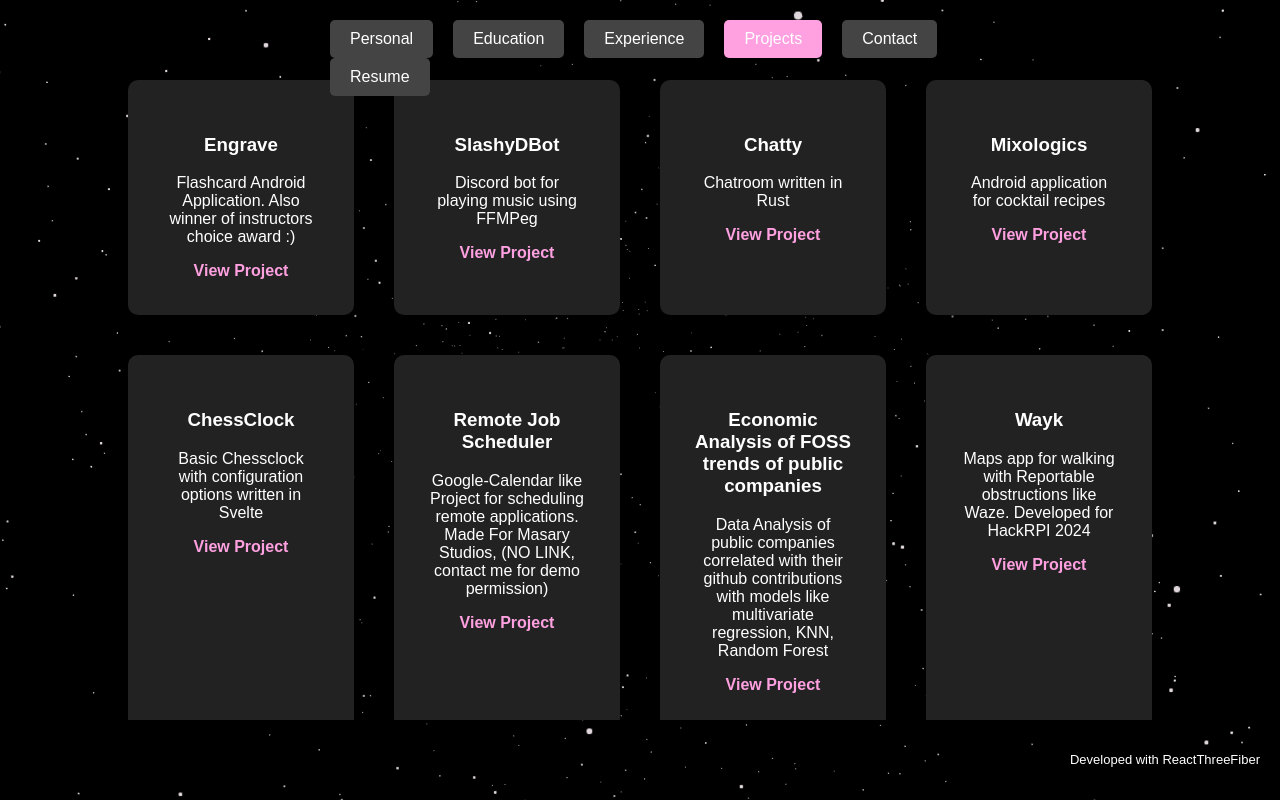
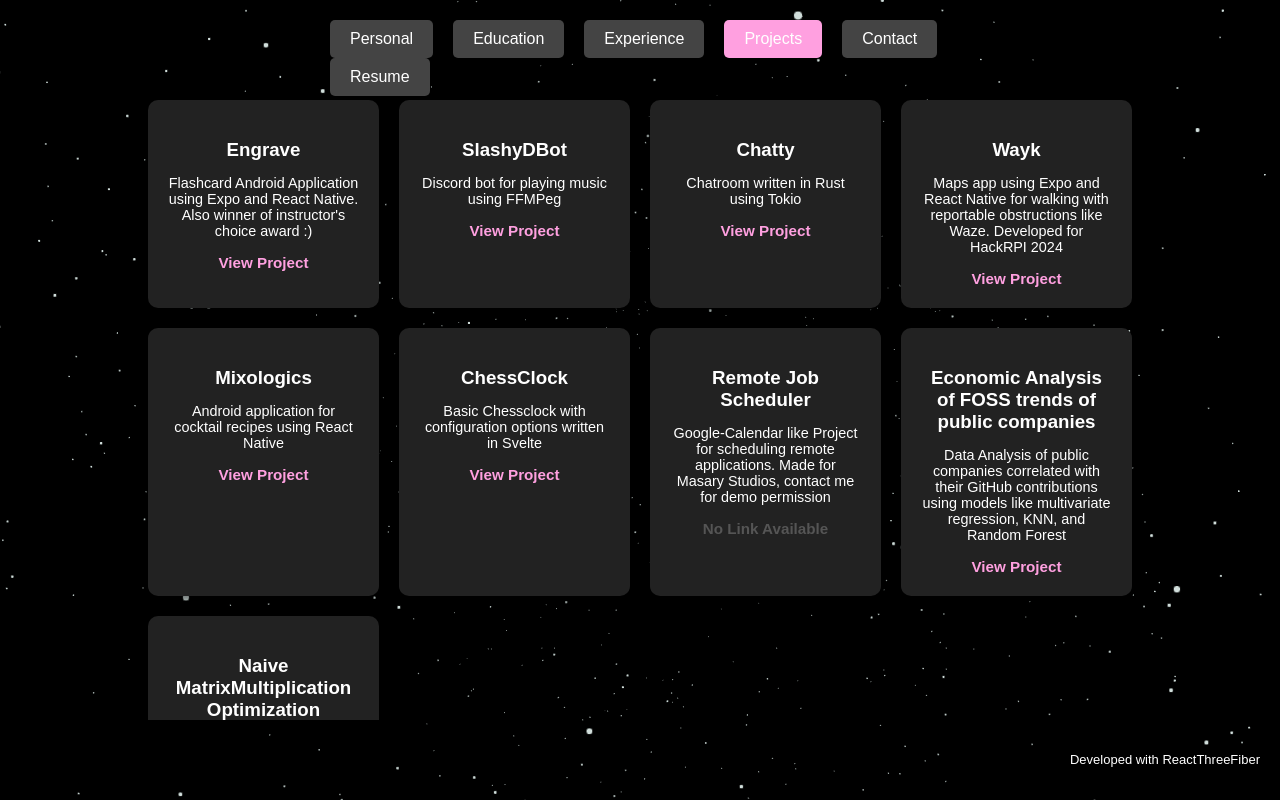
Before and after one commit to shashwot2/personalwebsite, a React (Vite) app: page / in a window 1280 px wide. Both pictures are taken after a click on the button "Projects". Built offline with nearby package versions, Linux system fonts and the light colour scheme; a web font is replaced by a local one.

Commit message:
Add more Projects

```diff
--- a/src/App.tsx
+++ b/src/App.tsx
@@ -20,9 +20,10 @@ export default function App() {
     Projects: '',
     Education: '',
     Contact: '',
-    Resume: 'View my professional resume.',
+    Resume: 'Download my professional resume below.',
   }
-const handleSectionChange = (section) => {
+
+  const handleSectionChange = (section) => {
     if (section === currentSection) return // Skipping if the section is the same
     setFastForward(true)
     setIsTransitioning(true)
@@ -72,14 +73,34 @@ const handleSectionChange = (section) => {
           transition: 'opacity 1s ease-in-out',
         }}
       >
-        {visibleText === 'Personal' &&  <Personal />}
+        {visibleText === 'Personal' && <Personal />}
         {visibleText === 'Experience' && <Experience />}
         {visibleText === 'Projects' && <Projects />}
         {visibleText === 'Education' && <Education />}
         {visibleText === 'Contact' && <Contact />}
-        {visibleText !== 'Projects' && visibleText !== 'Contact' && (
+        {visibleText === 'Resume' && (
           <>
-            <p style={{ fontSize: '1.5rem', margin: '10px 0', padding: 0 }}>{sectionText[visibleText]}</p>
+            <p style={{ fontSize: '1.5rem', margin: '10px 0', padding: 0 }}>{sectionText.Resume}</p>
+            <a
+              href="./src/assets/resume.pdf"
+              download="Shashwot_KC_Resume.pdf"
+              style={{
+                display: 'inline-block',
+                marginTop: '20px',
+                padding: '10px 20px',
+                fontSize: '16px',
+                background: 'grey',
+                color: 'white',
+                textDecoration: 'none',
+                borderRadius: '5px',
+                fontWeight: 'bold',
+                transition: 'background 0.3s',
+              }}
+              onMouseOver={(e) => (e.target.style.background = '#38a6d4')}
+              onMouseOut={(e) => (e.target.style.background = 'grey')}
+            >
+              Resume
+            </a>
           </>
         )}
       </div>
@@ -120,7 +141,7 @@ function Stars({ fastForward, currentSection }) {
       <Points ref={ref} positions={sphere} stride={3} frustumCulled={false}>
         <PointMaterial
           transparent
-          color={'#ffa0e0'}
+          color={sectionColors[currentSection]}
           size={0.005}
           sizeAttenuation={true}
           depthWrite={false}
--- a/src/components/contact.tsx
+++ b/src/components/contact.tsx
@@ -11,13 +11,13 @@ export default function Contact() {
         </li>
         <li>
           <strong>LinkedIn:</strong>{' '}
-          <a href="https://linkedin.com" target="_blank" rel="noopener noreferrer">
+          <a href="https://www.linkedin.com/in/shashwot-kc/" target="_blank" rel="noopener noreferrer">
             My LinkedIn Profile
           </a>
         </li>
         <li>
-          <strong>GitHub:</strong>{' '}
-          <a href="https://github.com" target="_blank" rel="noopener noreferrer">
+          <strong>GitHub:</strong>{''}
+          <a href="https://github.com/shashwot2" target="_blank" rel="noopener noreferrer">
             My GitHub Profile
           </a>
         </li>
--- a/src/components/projects.tsx
+++ b/src/components/projects.tsx
@@ -1,22 +1,33 @@
 export default function Projects() {
   const projectData = [
-    { title: 'Engrave', description: `Flashcard Android Application. Also winner of instructors choice award :)`, link: 'https://github.com/shashwot2/Engrave'},
+    { title: 'Engrave', description: `Flashcard Android Application using Expo and React Native. Also winner of instructor's choice award :)`, link: 'https://github.com/shashwot2/Engrave' },
     { title: 'SlashyDBot', description: 'Discord bot for playing music using FFMPeg', link: 'https://github.com/shashwot2/Slashydbot' },
-    { title: 'Chatty', description: 'Chatroom written in Rust', link: '#' },
-    { title: 'Mixologics', description: 'Android application for cocktail recipes', link: '#' },
-    { title: 'ChessClock', description: 'Basic Chessclock with configuration options written in Svelte', link: '#' },
-    { title: 'Remote Job Scheduler', description: 'Google-Calendar like Project for scheduling remote applications. Made For Masary Studios, (NO LINK, contact me for demo permission)', link: '#' },
-    { title: 'Economic Analysis of FOSS trends of public companies', description: 'Data Analysis of public companies correlated with their github contributions with models like multivariate regression, KNN, Random Forest', link: 'https://github.com/shashwot2/Economic-analysis-of-FOSS-trends' },
-    { title: 'Wayk', description: 'Maps app for walking with Reportable obstructions like Waze. Developed for HackRPI 2024', link: 'https://github.com/WaykRPI/Wayk' },
+    { title: 'Chatty', description: 'Chatroom written in Rust using Tokio', link: 'https://github.com/shashwot2/chatty' },
+    { title: 'Wayk', description: 'Maps app using Expo and React Native for walking with reportable obstructions like Waze. Developed for HackRPI 2024', link: 'https://github.com/WaykRPI/Wayk' },
+    { title: 'Mixologics', description: 'Android application for cocktail recipes using React Native', link: 'https://github.com/shashwot2/Mixologics' },
+    { title: 'ChessClock', description: 'Basic Chessclock with configuration options written in Svelte', link: 'https://github.com/shashwot2/chessclock' },
+    { title: 'Remote Job Scheduler', description: 'Google-Calendar like Project for scheduling remote applications. Made for Masary Studios, contact me for demo permission', link: '' },
+    { title: 'Economic Analysis of FOSS trends of public companies', description: 'Data Analysis of public companies correlated with their GitHub contributions using models like multivariate regression, KNN, and Random Forest', link: 'https://github.com/shashwot2/Economic-analysis-of-FOSS-trends' },
+    { title: 'Naive MatrixMultiplication Optimization', description: 'Optimization of Matrix Multiplication using CUDA and MPI', link: 'https://github.com/shashwot2/Matrix-Multiplication-CUDA-MPI' },
   ]
 
   return (
-    <div style={{ height:'80vh', overflowY:'auto', display: 'grid', gridTemplateColumns: 'repeat(auto-fit, minmax(200px, 1fr))', gap: '40px' }}>
+    <div
+      style={{
+        height: '80vh',
+        overflowY: 'auto',
+        padding: '20px',
+        boxSizing: 'border-box',
+        display: 'grid',
+        gridTemplateColumns: 'repeat(auto-fit, minmax(200px, 1fr))',
+        gap: '20px',
+      }}
+    >
       {projectData.map((project, index) => (
         <div
           key={index}
           style={{
-            padding: '35px',
+            padding: '20px',
             background: '#222',
             borderRadius: '10px',
             color: '#fff',
@@ -24,18 +35,34 @@ export default function Projects() {
             textAlign: 'center',
           }}
         >
-          <h3>{project.title}</h3>
-          <p>{project.description}</p>
+          <h3 style={{ marginBottom: '10px' }}>{project.title}</h3>
+          <p style={{ fontSize: '0.9rem', marginBottom: '15px' }}>{project.description}</p>
+          {project.link ? (
             <a
               href={project.link}
               style={{
                 color: '#ffa0e0',
                 textDecoration: 'none',
                 fontWeight: 'bold',
+                fontSize: '0.95rem',
               }}
+              target="_blank"
+              rel="noopener noreferrer"
             >
               View Project
             </a>
+          ) : (
+            <span
+              style={{
+                color: '#555',
+                fontWeight: 'bold',
+                fontSize: '0.95rem',
+                cursor: 'not-allowed',
+              }}
+            >
+              No Link Available
+            </span>
+          )}
         </div>
       ))}
     </div>
```
Also changed, not shown: src/assets/wayk.png (added). Lines whose indentation alone changed are shown as unchanged.
